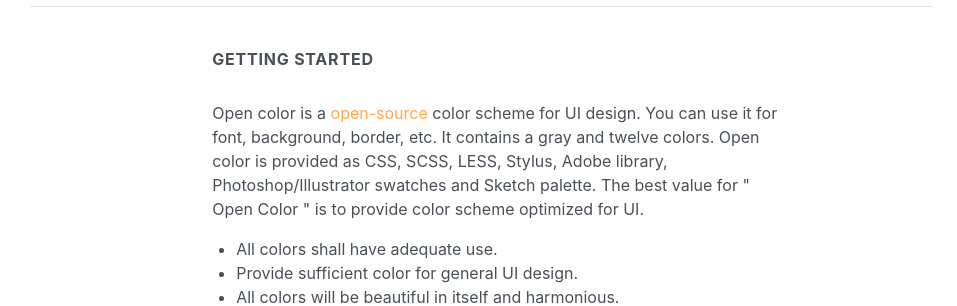
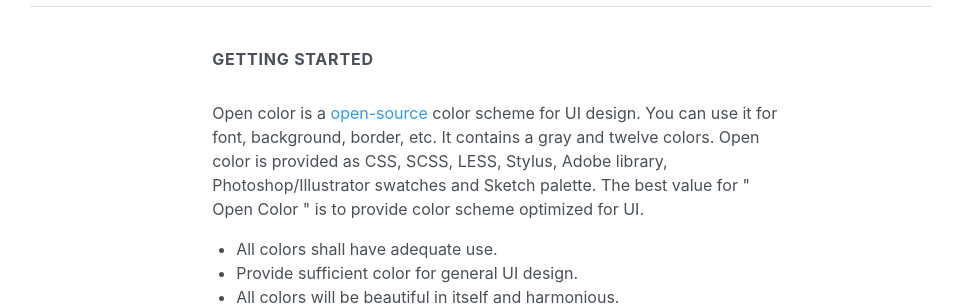
Before and after one commit to yeun/open-color, a Jekyll site: the page built from docs/documents.html, in a window 1280 px wide. Shown: the part 328-634 px from the top of the page, without its empty margins (159-1116 px from the left). Built offline with Jekyll 4.4.1, drawn with Linux system fonts in a browser that asks for light colours; nearby versions of some CDN libraries; library files that are not in the unit come from our copies.

Commit message:
Updated style

```diff
--- a/docs/_sass/_variables.scss
+++ b/docs/_sass/_variables.scss
@@ -5,17 +5,8 @@
 $container-padding-base:     4%;
 $container-padding-lg:       ($container-padding-base * 1.2);
 $grid-gutter-width:          4px;
-$container-max-width: 1000px;
-$container-max-width-lg: 1600px;
-
-$grid-breakpoints: (
-  xs: 0,
-  sm: 375px,
-  md: 544px,
-  lg: 768px,
-  xl: 992pxpx
-);
-
+$container-max-width:        1000px;
+$container-max-width-lg:     1600px;
 
 //  Typography
 //  ───────────────────────────────────
@@ -35,13 +26,13 @@
 $text-color:            $oc-gray-7;
 $text-color-gray:       $oc-gray-6;
 
+$link-color:            $oc-blue-5;
+$link-hover-color:      $oc-blue-7;
 
 
 //  ───────────────────────────────────
 
 $color-chip-gutter: 4px;
-$link-color: $oc-orange-4;
-$link-hover-color: $oc-orange-4;
 $topnav-collapse-width: 768px;
 
 $chip-border-radius: 2px;
```
